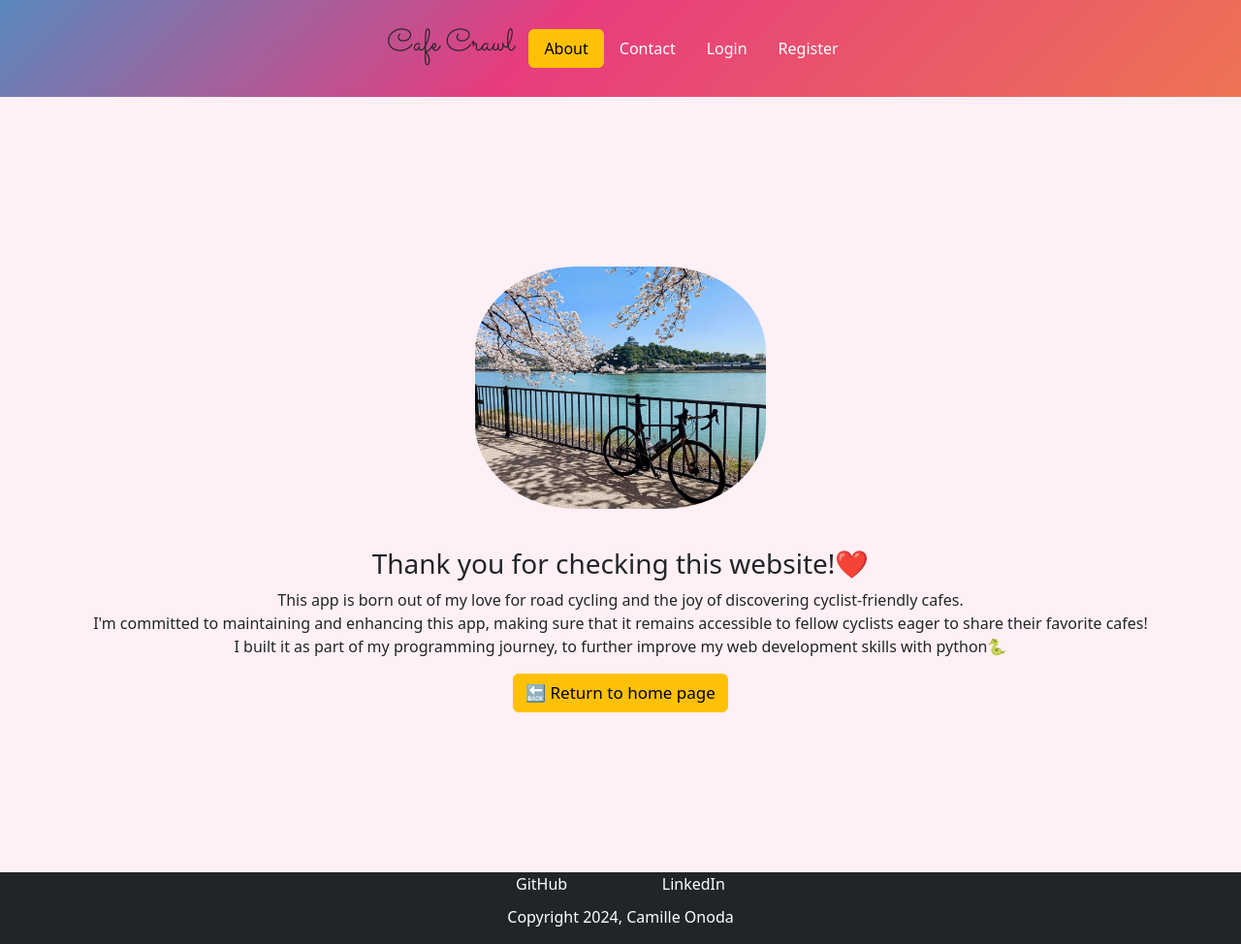
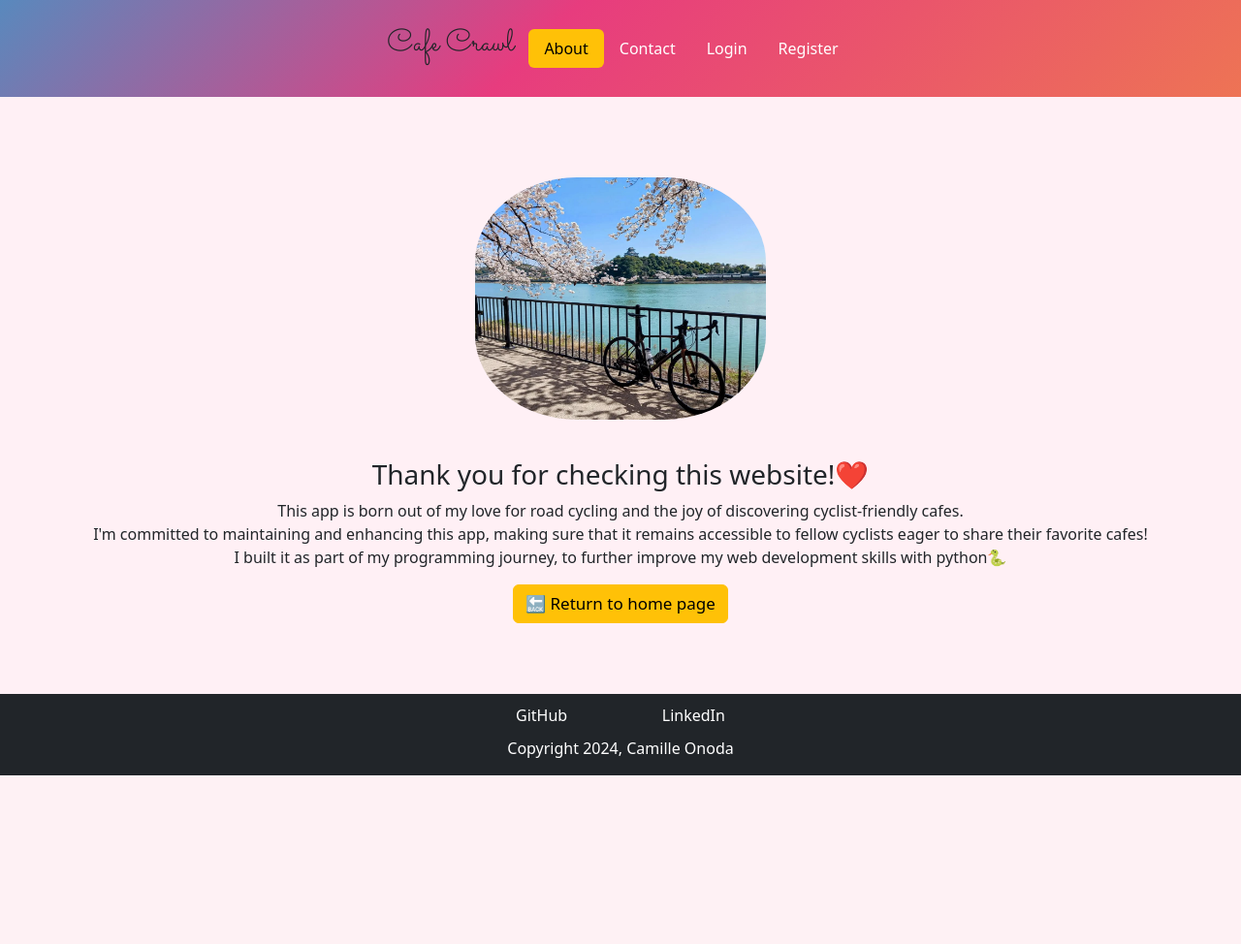
Before and after one commit to CamilleOnoda/Coffee-wifi-collection, a Flask app: page /about in a window 1280 px wide. Shown: the whole page at 97% size. After the commit the page ends 800 px from the top, so only its background shows below. Run offline with Flask 3, Linux system fonts and the light colour scheme; some libraries are stand-ins or nearby versions.

Commit message:
Add bg color to the body, padding-top to the footer

```diff
--- a/static/css/styles.css
+++ b/static/css/styles.css
@@ -7,6 +7,7 @@ body {
   display: flex;
   flex-direction: column;
   justify-content: space-between;
+  background-color: lavenderblush;
 }
 
 header {
@@ -27,6 +28,7 @@ footer {
   align-items: center;
   justify-content: center;
   background-color:#212529;
+  padding-top: 10px;
 }
 
 @keyframes gradient-animation {
@@ -52,8 +54,6 @@ h1 {
   align-items: center;
   padding-top: 20px;
   background-color: lavenderblush;
-  height: 100vh;
-  justify-content: center;
 }
 
 /*Header*/
@@ -125,7 +125,7 @@ h3, p {
   flex-wrap: wrap;
   justify-content: center;
   gap: 20px;
-  margin-bottom: 40px;
+  overflow: overlay;
 }
 
 /*Form style*/
```
